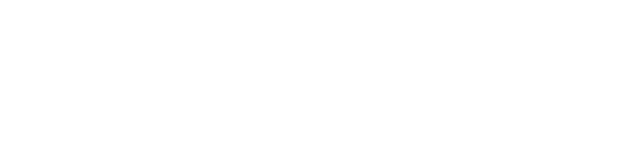
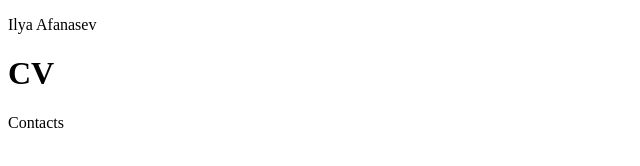
Before and after one commit to chylman/rsschool-cv, a plain HTML site: page index.html in a window 1280 px wide. Shown: the whole page, without its empty margins (0-640 px from the left). Drawn offline with Linux system fonts and the light colour scheme.

Commit message:
feat: add basic tag in html

```diff
--- a/index.html
+++ b/index.html
@@ -8,6 +8,14 @@
     <title>CV</title>
 </head>
 <body>
-
+    <header>
+        <p>Ilya Afanasev</p>
+    </header>
+    <main>
+        <h1>CV</h1>
+    </main>
+    <footer>
+        <p>Contacts</p>
+    </footer>
 </body>
 </html>
```
